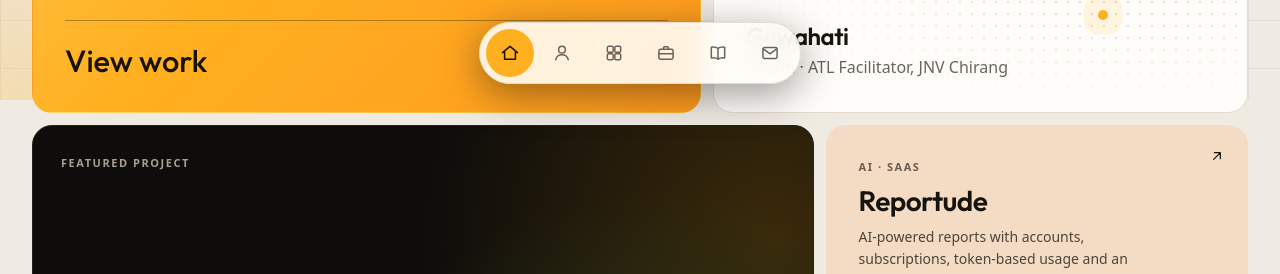
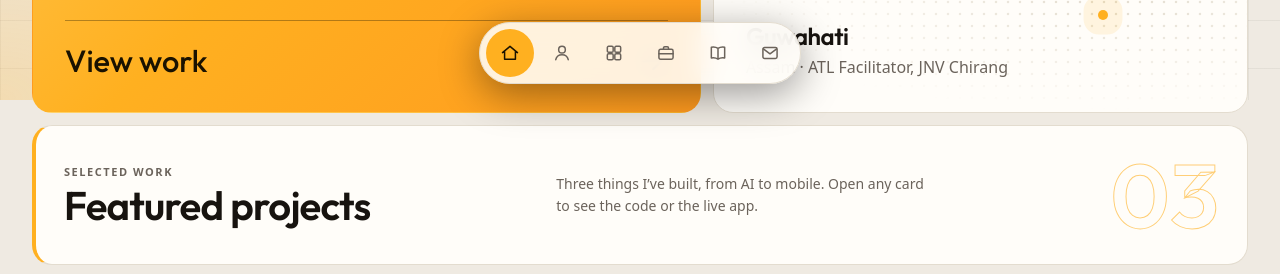
Before and after one commit to Just-Bul/PORTFOLIO-RAKIBUL, a plain HTML site: page index.html in a window 1280 px wide. Shown: the part 700-974 px from the top of the page. Drawn offline with Linux system fonts and the light colour scheme.

Commit message:
Add Featured projects heading box
Co-Authored-By: Claude Sonnet 5.5 <noreply@anthropic.com>

```diff
--- a/index.html
+++ b/index.html
@@ -72,9 +72,14 @@
       </div>
     </div>
 
-    <div class="row r2" id="projects">
+    <div class="tile proj-head" id="projects">
+      <div><p class="eyebrow">Selected work</p><h2>Featured projects</h2></div>
+      <p class="muted">Three things I&rsquo;ve built, from AI to mobile. Open any card to see the code or the live app.</p>
+      <span class="count" aria-hidden="true">03</span>
+    </div>
+
+    <div class="row r2">
       <section class="tile featured" aria-labelledby="feat-h">
-        <p class="eyebrow">Featured project</p>
         <div class="feat-logo" aria-hidden="true"><img src="assets/krishx-logo-light.png" width="1498" height="593" alt="" loading="lazy"></div>
         <div class="feat-body">
           <h2 id="feat-h">KRISHX</h2>
--- a/style.css
+++ b/style.css
@@ -259,3 +259,11 @@ body::before { content: ""; position: fixed; inset: 0; z-index: -1; pointer-even
   .feat-logo { position: relative; right: auto; top: auto; transform: none; width: min(80%, 360px); margin: 8px 0; animation: none; }
 }
 @media (min-width: 1100px) { .feat-logo { width: min(40%, 460px); right: 5%; } .feat-body { max-width: 380px; } }
+
+/* projects heading box */
+.proj-head { position: relative; overflow: hidden; display: flex; flex-wrap: wrap; align-items: center; justify-content: space-between; gap: 12px 32px; padding: 24px 28px; border-left: 4px solid var(--amber); }
+.proj-head h2 { font-size: clamp(28px, 3.2vw, 40px); margin-top: 4px; }
+.proj-head > p { max-width: 46ch; font-size: 14px; }
+.proj-head .count { font: 600 clamp(56px, 7vw, 96px)/1 var(--display); color: transparent; -webkit-text-stroke: 1px var(--amber); opacity: .6; }
+@media (max-width: 719px) { .proj-head .count { display: none; } }
+.featured { min-height: 480px; }
```
